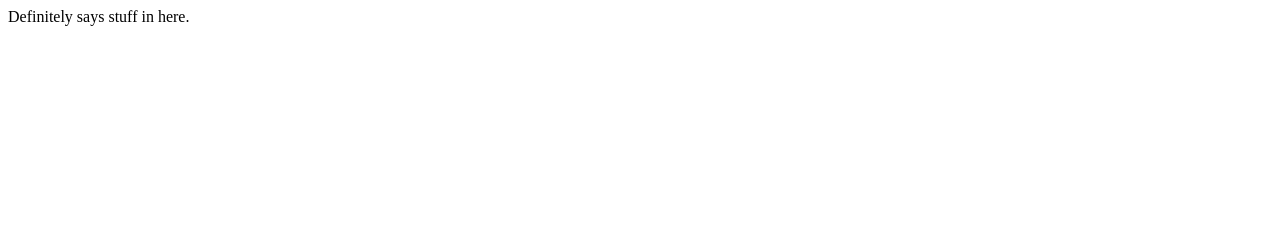
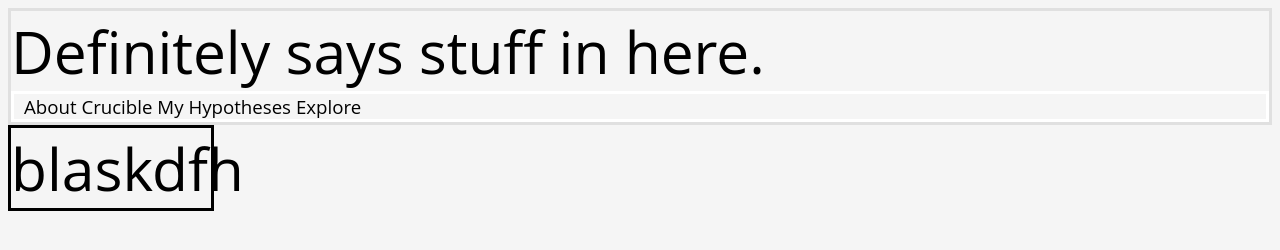
Before and after one commit to westoncb/hypothesis-site, a plain HTML site: page src/home.html in a window 1280 px wide. Drawn offline with Linux system fonts and the light colour scheme.

Commit message:
Homepage has stuff on it
Yowza!

```diff
--- /dev/null
+++ b/src/css/home.css
@@ -0,0 +1,40 @@
+body {
+	background-color: whitesmoke;
+		color: black;
+		font: 44pt 'Open Sans';
+	}
+
+	#banner {
+		position: relative;
+		margin-left: auto;
+		margin-right: auto;
+
+		border-style: solid;
+		border-color: E0E0E0;
+		background-color: c9cda7
+
+		padding: 2px;
+		padding-right:0px;
+
+		}
+
+	#menu {
+		border-color: white;
+		border-style: solid;
+		color: black;
+		font: 14pt 'Open Sans';
+	}
+
+	.menuitem {
+		font: 14pt 'Open Sans';
+		position: relative;
+		left: 10px;
+	}
+
+	#notificationbox {
+		width: 200px;
+		margin-left: 0;
+
+		border-style: solid;
+		border-color: black;
+	}
--- a/src/home.html
+++ b/src/home.html
@@ -1,9 +1,21 @@
 <html>
 	<head> <title> Hypotheses! Home </title>
+		<link rel="stylesheet" type="text/css" href="css/home.css">
 	</head>
 
 	<body>
-		<div id="banner"> Definitely says stuff in here.
+		<div id="banner">
+			<span>Definitely says stuff in here.</span>
+			<div id="menu">
+				<span class="menuitem"> About </span>
+				<span class="menuitem"> Crucible </span>
+				<span class="menuitem"> My Hypotheses </span>
+				<span class="menuitem"> Explore </span>
+			</div>
+		</div>
+
+		<div id="notificationbox">
+			blaskdfh
 		</div>
 	</body>
 
```
